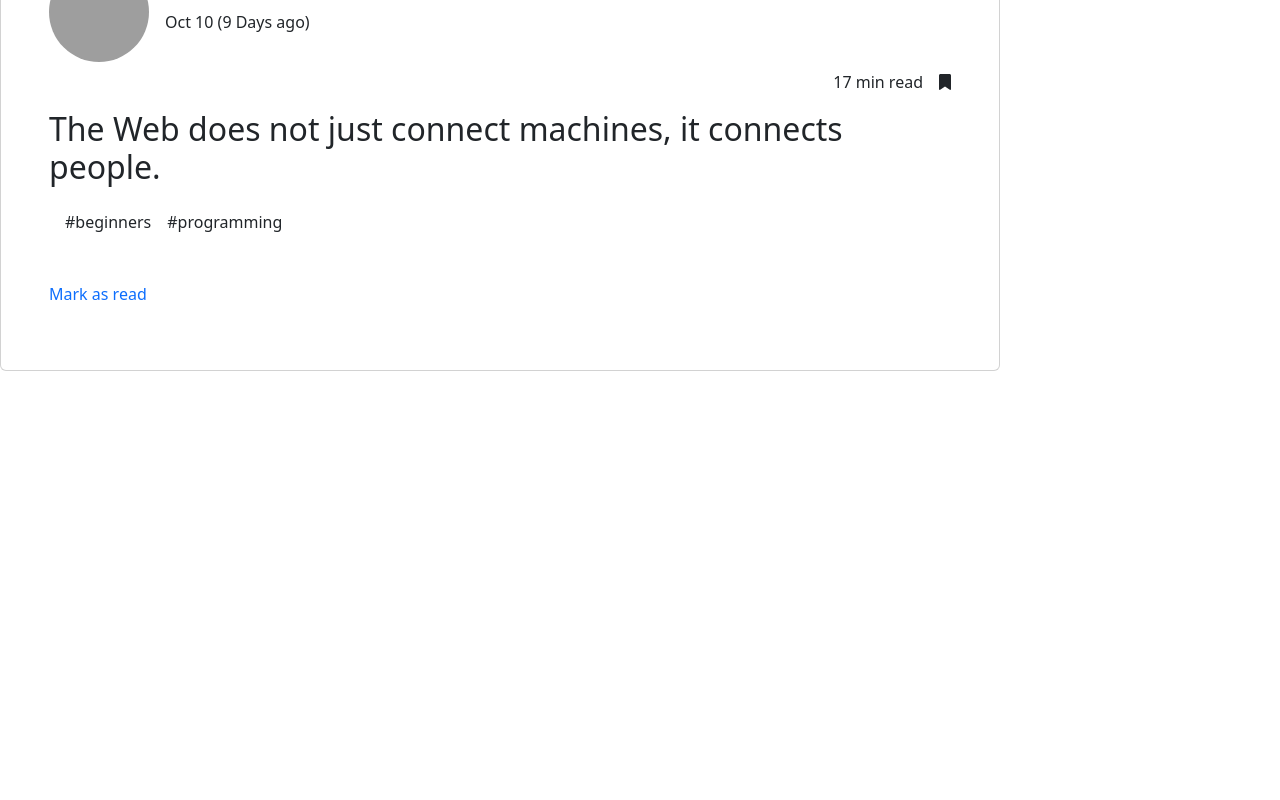
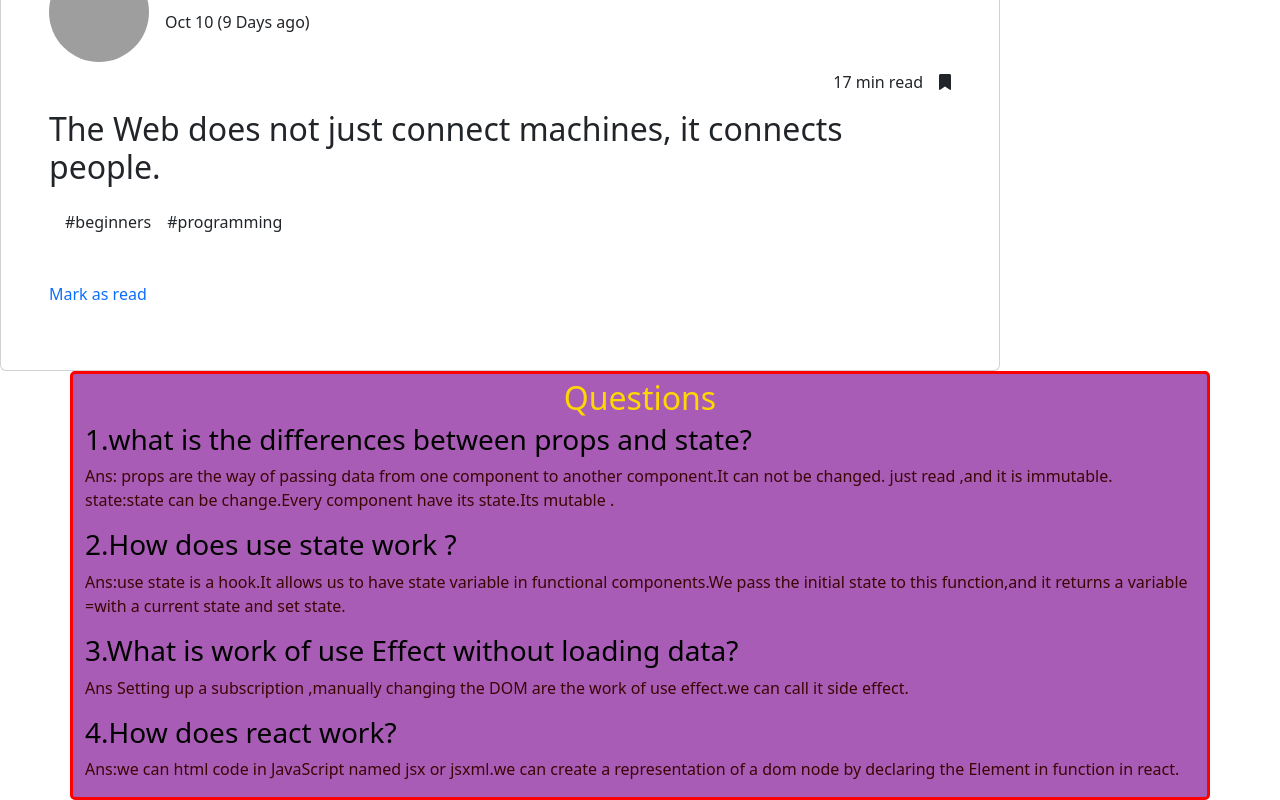
Before and after one commit to ChowdhuryJoyanti/Knoledge-cafe, a React (Vite) app: page / in a window 1280 px wide. Shown: the part 5855-6655 px from the top of the page. Before the commit the page ends 6226 px from the top, so only its background shows below. Built offline with nearby package versions, Linux system fonts and the light colour scheme; grey boxes are pictures that could not be loaded.

Commit message:
question answer added

```diff
--- a/src/App.jsx
+++ b/src/App.jsx
@@ -11,6 +11,7 @@ import fakeData from '../public/fakeData.json';
 import './App.css'
 import Header from './Component/Header/Header';
 import Blog from './Component/Blog/Blog';
+import Questioins from './Component/Questions/Questioins';
 
 
 function App() {
@@ -21,6 +22,7 @@ function App() {
 
     <Header></Header>
     <Blog></Blog>
+    <Questioins></Questioins>
     </div>
   )
 }
--- a/src/Component/Blog/Blog.jsx
+++ b/src/Component/Blog/Blog.jsx
@@ -20,10 +20,19 @@ useEffect(()=>{
 },[])
 
 
-const handleBookmark = (blog) => {
-    // console.log(blog);
-    const newTitle = [...title,blog];
+const handleBookmark = (blog,blogTitle) => {
+    // (blog.blogTitle);
+
+    const newTitle = [...title,blog.blogTitle];
     setTitle(newTitle);
+
+
+    // if (title.find((a) => a.id === blog.id)) {
+    //     console.log("alert")
+    //   } else {
+    //     const newArr = [...blogs, blog];
+    //     setTitle(newArr);
+    //   }
 
 }
 
@@ -61,7 +70,7 @@ const  handleTime = (blog) => {
                     </div>
                <div className="header-container">
                  {/* <BlogTitle blogTitle={title}></BlogTitle> */}
-              <Title title={title}></Title>
+                     <Title title={title}></Title>
                </div>
 
             </div>
--- a/src/Component/CoverImg/CoverImg.jsx
+++ b/src/Component/CoverImg/CoverImg.jsx
@@ -51,7 +51,7 @@ const CoverImg = (props) => {
 
   <div className='d-flex justify-content-end flex-end'>
     <p class="card-text px-3">{readTime} min read</p>
-    <p onClick={()=>handleBookmark(props.blog.blogTitle)}><FontAwesomeIcon icon={faBookmark} /> </p>
+    <p onClick={()=>handleBookmark(props.blog)}><FontAwesomeIcon icon={faBookmark} /> </p>
     </div>
     <h2 class="card-title">{blogTitle}</h2>
    <div className='d-flex mt-4'>
--- /dev/null
+++ b/src/Component/Questions/Questioins.jsx
@@ -0,0 +1,35 @@
+import React from 'react';
+import'./Questions.css';
+
+const Questioins = () => {
+    return (
+        <div className='questions-bg container'>
+            <h2 className='questions'>Questions</h2>
+            <h3 className='question'>  1.what is the differences between props and state?</h3>
+
+           <p className='answer'> Ans: props are the way of passing data from one component to another component.It can not be changed.
+            just read ,and it is immutable.
+            state:state can be change.Every component have its state.Its mutable .</p>
+
+          <h3 className='question'>  2.How does use state work ?</h3>
+           <p className='answer'> Ans:use state is a hook.It allows us to have state variable in functional components.We pass the initial
+            state to this function,and it returns a variable =with a current state and set state.</p>
+
+           <h3 className='question'> 3.What is work of use Effect without loading data?</h3>
+           <p className='answer'> Ans Setting up a subscription ,manually changing
+             the DOM are the work of use effect.we can call it side effect.</p>
+
+           <h3 className='question'> 4.How does react work?</h3>
+           <p className='answer'> Ans:we can html code in JavaScript named jsx or jsxml.we can create a representation
+            of a dom node by declaring the Element in function in react.</p>
+
+
+
+
+
+
+        </div>
+    );
+};
+
+export default Questioins;
--- /dev/null
+++ b/src/Component/Questions/Questions.css
@@ -0,0 +1,24 @@
+
+.questions-bg{
+    background-color: rgba(132, 25, 151, 0.705);
+
+    border: 3px solid red;
+    border-radius: 5px;
+}
+
+.questions{
+    text-align: center;
+    color: gold;
+    margin: 5px;
+}
+.question{
+    color:rgb(185, 106, 10);
+    color:black;
+
+
+}
+
+.answer{
+    color:rgb(58, 5, 5);
+
+}
--- a/src/Component/Titles/Title.jsx
+++ b/src/Component/Titles/Title.jsx
@@ -13,6 +13,9 @@ const Title = ({title}) => {
     return (
         <div>
             <h4>Bookmarked Blogs :{title.length} </h4>
+            {/* {
+                title.map((titles)=>{title.titles})
+            } */}
               {/* <h2>{blogTitle}</h2> */}
         </div>
     );
```
